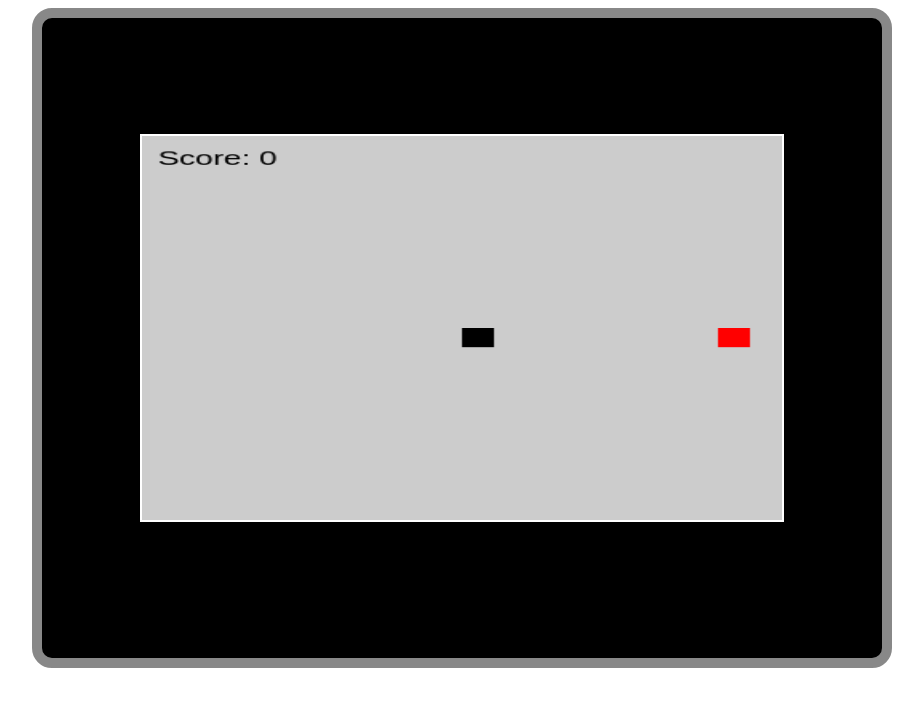
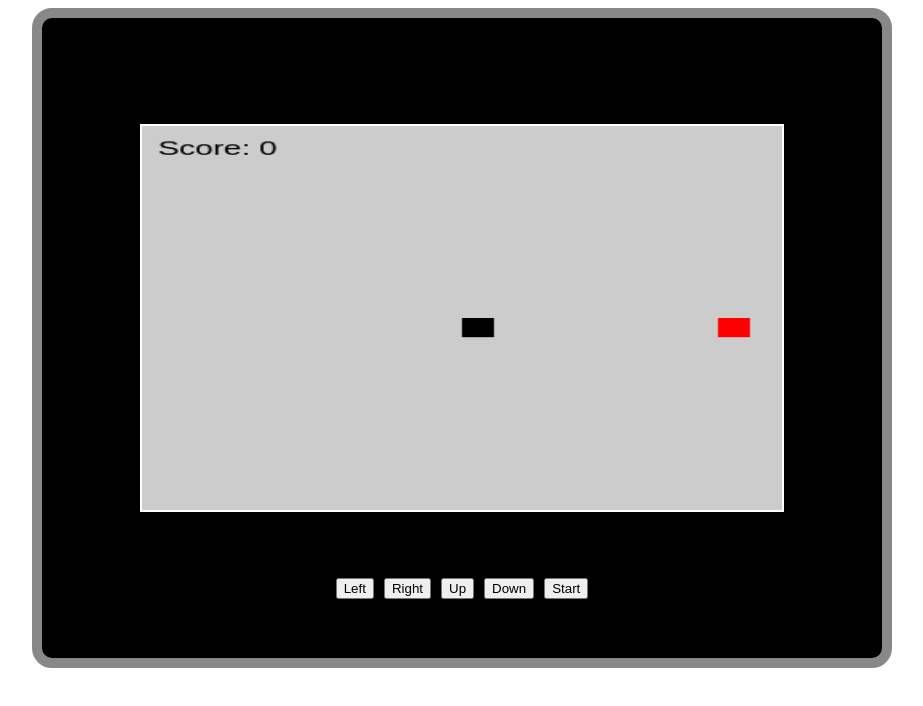
Before and after one commit to Rodri2001/Snake, a plain HTML site: page index.html in a window 1280 px wide. Shown: the whole page, without its empty margins (178-1101 px from the left). Drawn offline with Linux system fonts and the light colour scheme.

Commit message:
next change

```diff
--- a/index.html
+++ b/index.html
@@ -13,6 +13,11 @@
       <canvas id="gameCanvas"></canvas>
     </div>
     <div id="controls">
+      <button class="control-button">Left</button>
+      <button class="control-button">Right</button>
+      <button class="control-button">Up</button>
+      <button class="control-button">Down</button>
+      <button class="control-button">Start</button>
     </div>
   </div>
 
```
